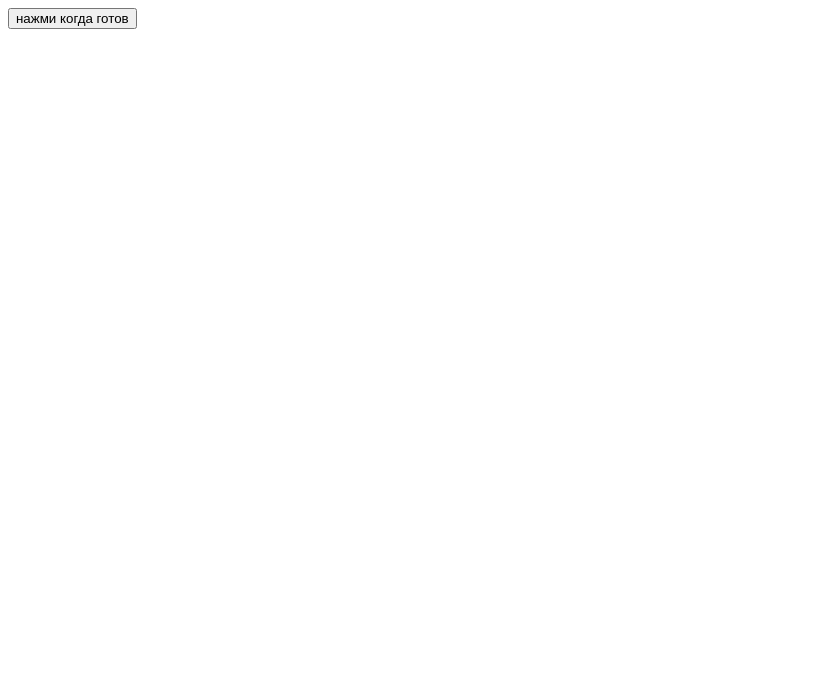
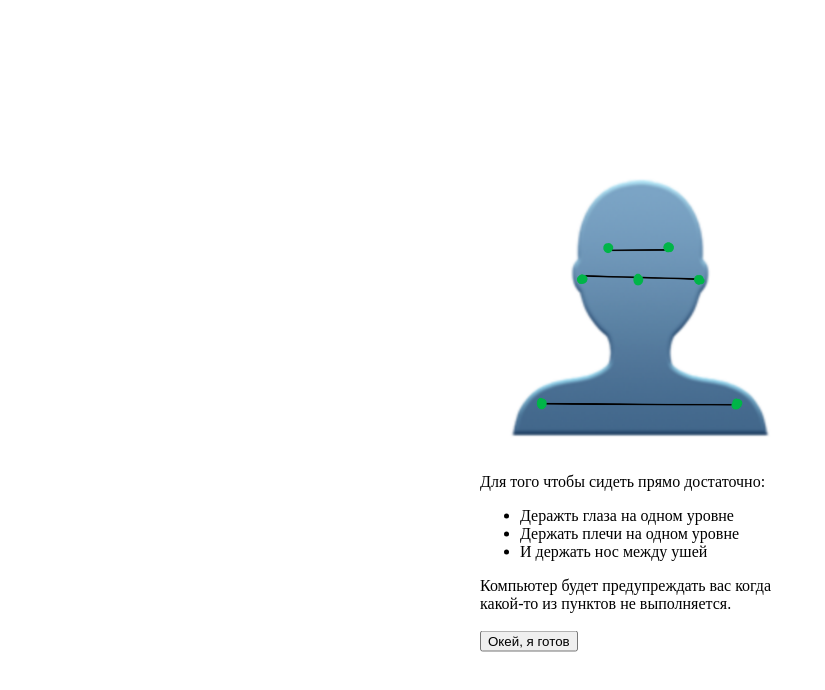
Before and after one commit to nomomon/orama-posture, a plain HTML site: page index.html in a window 1280 px wide. Shown: the whole page, without its empty margins (0-825 px from the left). Drawn offline with Linux system fonts and the light colour scheme.

Commit message:
✨ added a tutorial

```diff
--- a/index.html
+++ b/index.html
@@ -11,15 +11,30 @@
     <meta http-equiv=”CACHE-CONTROL” content=”NO-CACHE”>
 </head>
 <body>
-
-    <button onclick="(() => {doStuff(); $('button').parentElement.removeChild($('button'))})()">нажми когда готов</button>
+    <div id="tutorial">
+        <img src="images/tutorial.png" alt="туториал как сидеть">
+        <br>
+        Для того чтобы сидеть прямо достаточно:
+        <ul>
+            <li>Деражть глаза на одном уровне</li>
+            <li>Держать плечи на одном уровне</li>
+            <li>И держать нос между ушей</li>
+          </ul>
+        Компьютер будет предупреждать вас когда какой-то из пунктов не выполняется.
+        <br>
+        <br>
+        <button onclick="(() => {
+            doStuff();
+            $('#tutorial').parentElement.removeChild($('#tutorial'))
+        })()">Окей, я готов</button>
+    </div>
 
     <video id="camera" autoplay></video>
     <canvas id="detection"></canvas>
 </body>
 
 <style>
-#detection, #camera{
+#detection, #camera, #tutorial{
     position: absolute;
     top:50%;
     left:50%;
@@ -29,6 +44,13 @@
 #camera{
     transform: translate3d(-50%, -50%, 0) scaleX(-1);
 }
+
+#tutorial, #tutorial img{
+    width:25vw;
+}
+#tutorial button{
+    margin:auto;
+}
 </style>
 
 <script src="https://cdn.jsdelivr.net/npm/@tensorflow/tfjs"></script>
```
Also changed, not shown: images/tutorial.png (added).
